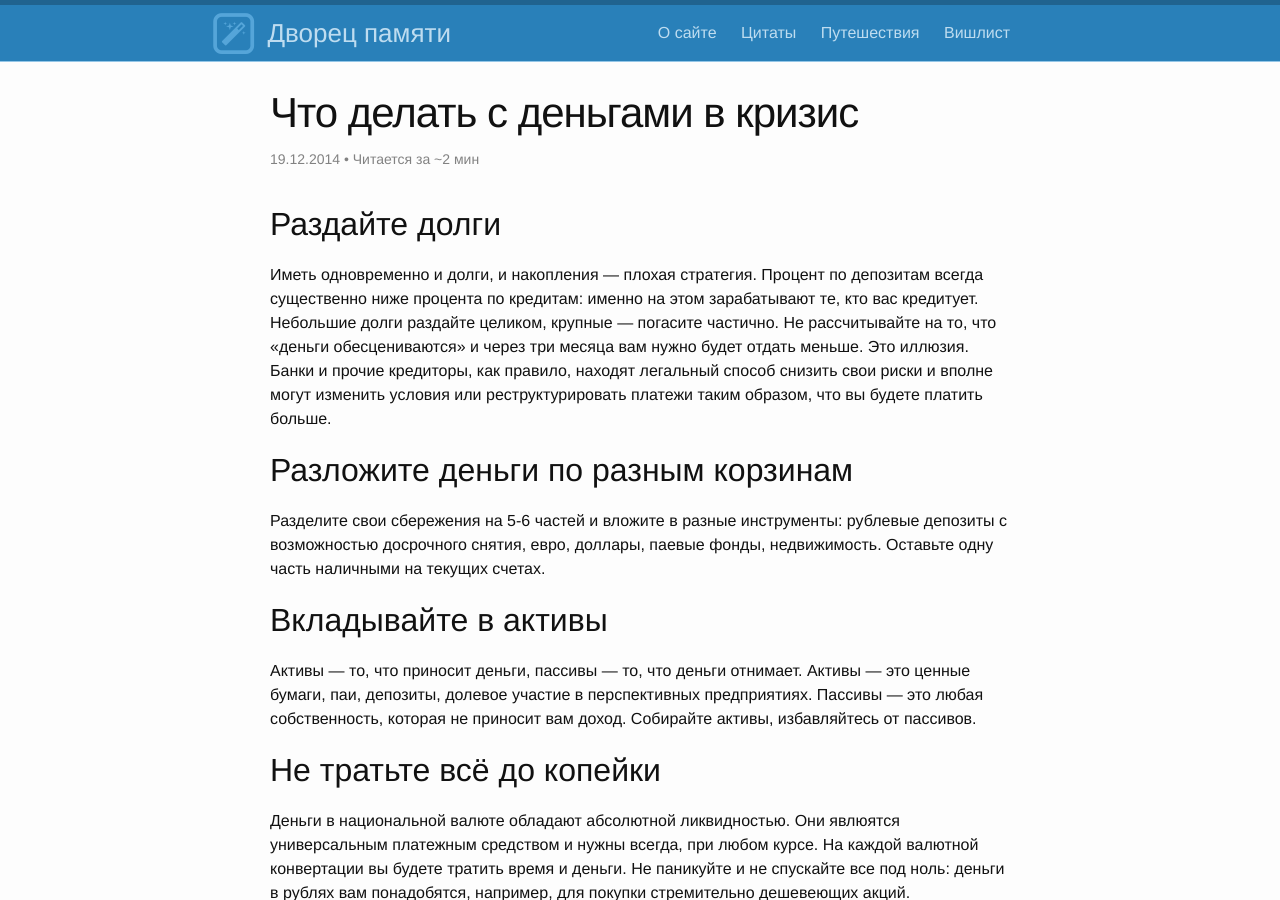
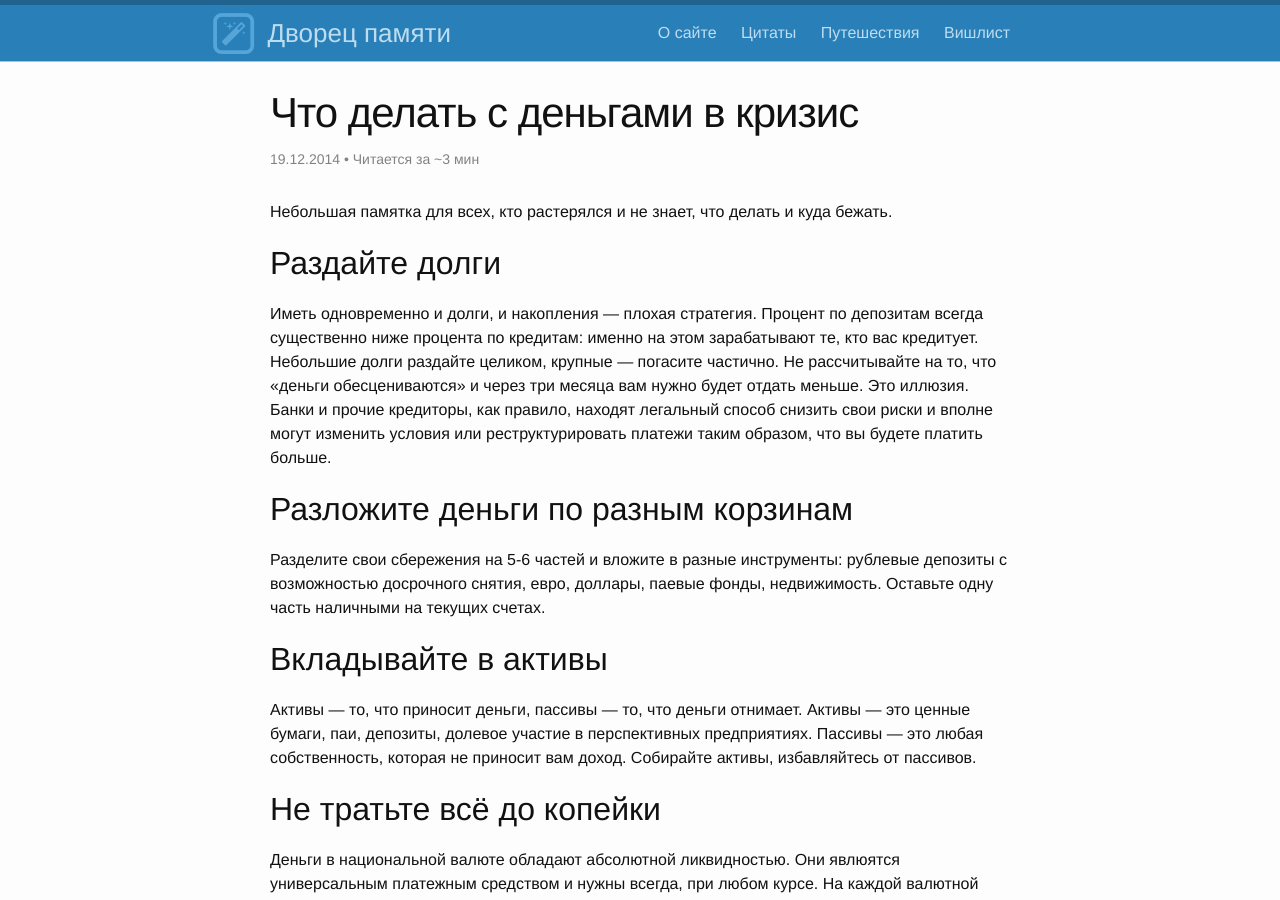
Before and after one commit to beeos/beeos.github.io, a Jekyll site: the page built from _posts/2014-12-19-how-to-maintain-money.markdown, in a window 1280 px wide and 900 px high. Built offline with Jekyll 4.4.1, drawn with Linux system fonts in a browser that asks for light colours; nearby versions of some CDN libraries; some of the changed text lies outside the part shown.

Commit message:
Update 2014-12-19-how-to-maintain-money.markdown

```diff
--- a/_posts/2014-12-19-how-to-maintain-money.markdown
+++ b/_posts/2014-12-19-how-to-maintain-money.markdown
@@ -5,6 +5,8 @@ published: true
 date:   2014-12-19 15:15:00
 categories:
 ---
+
+Небольшая памятка для всех, кто растерялся и не знает, что делать и куда бежать.
 
 ## Раздайте долги
 
```
